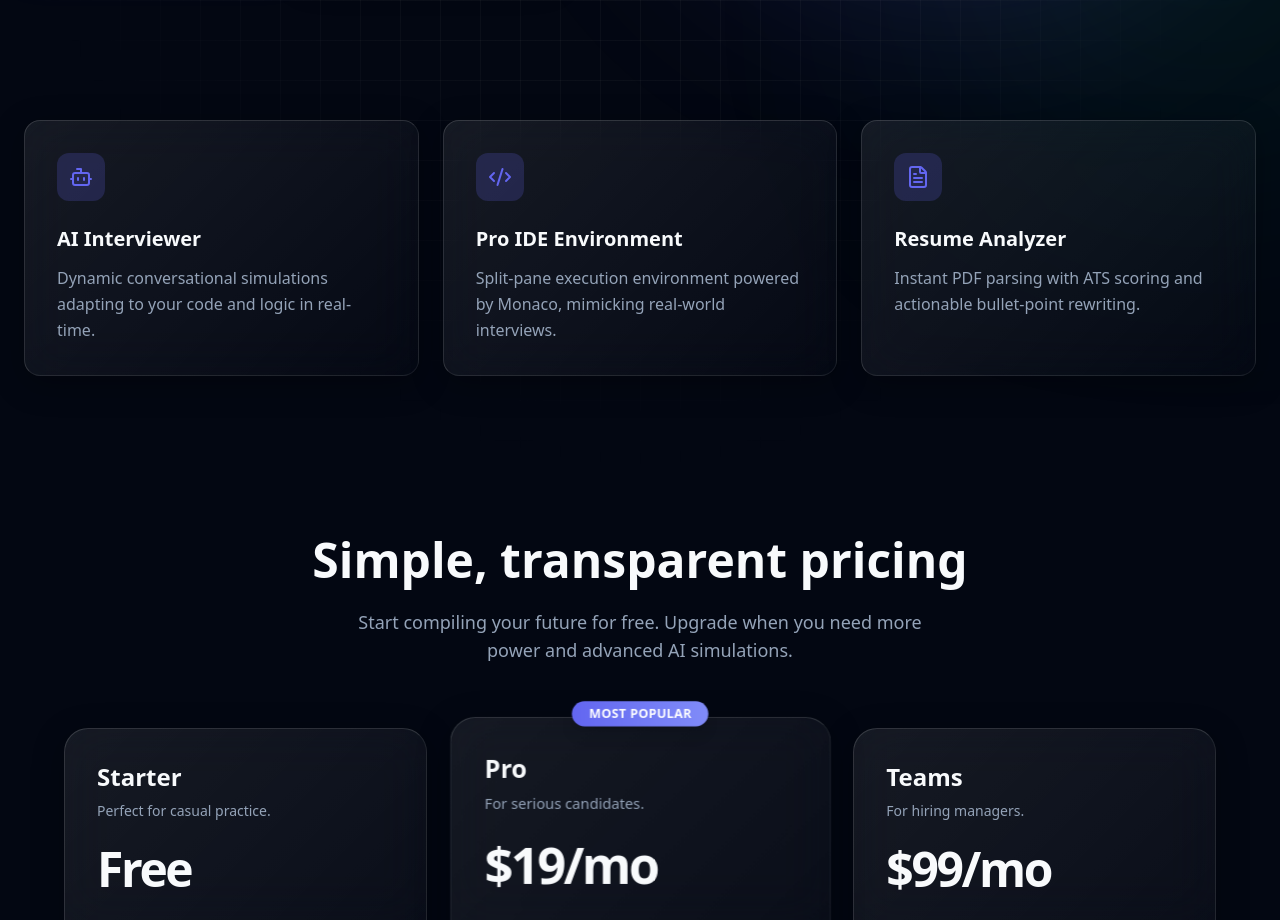
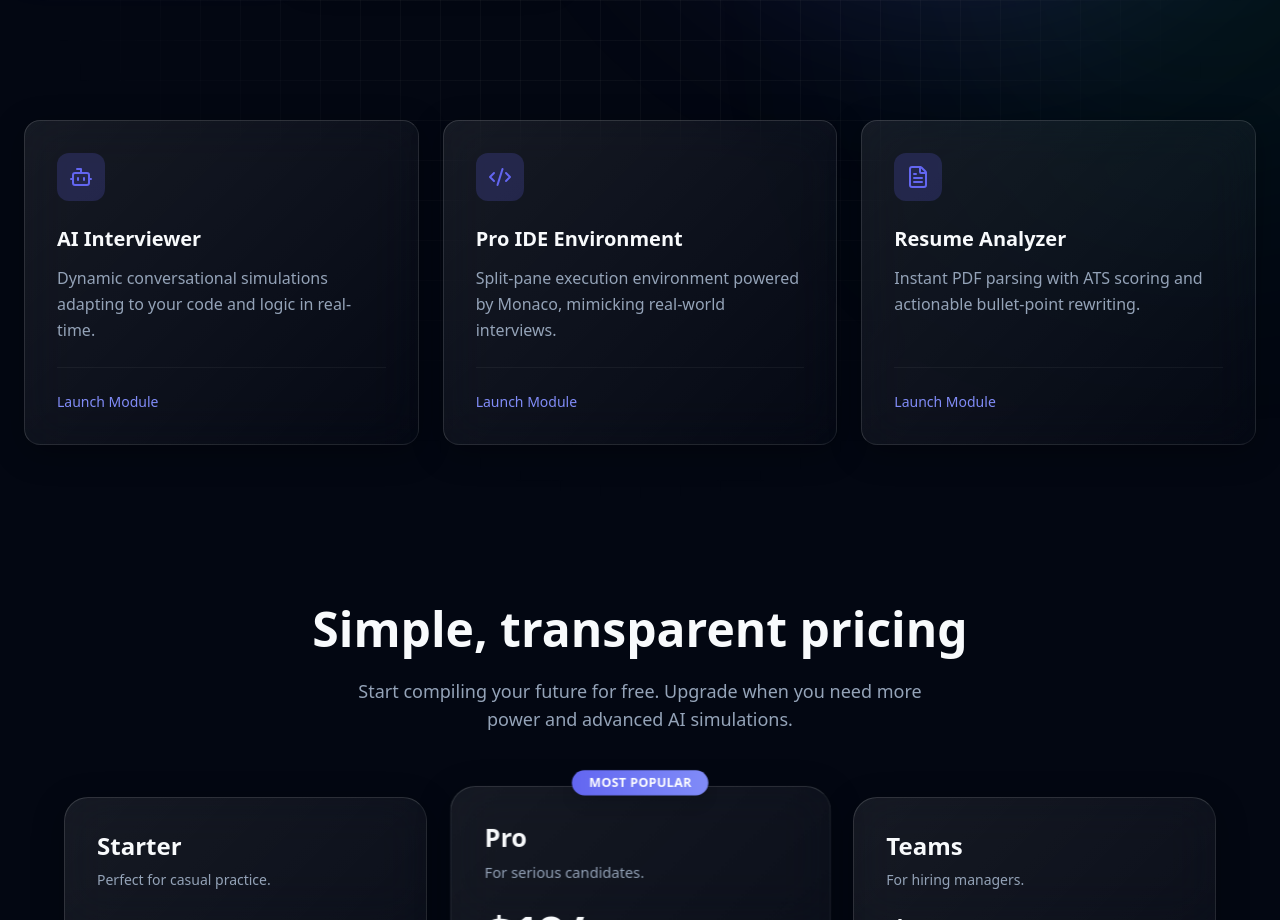
Before and after one commit to Abhijeet-kumar-04/Compile-Hire, a Next.js app in the folder client/: page / in a window 1280 px wide. Shown: the part 800-1720 px from the top of the page. Built offline with nearby package versions, Linux system fonts and the light colour scheme; no server answers.

Commit message:
Refactor feature cards layout and add mechanical click sound to GlitchLink

```diff
--- a/client/src/app/page.tsx
+++ b/client/src/app/page.tsx
@@ -137,14 +137,19 @@ export default function Home() {
               whileInView={{ opacity: 1, y: 0 }}
               viewport={{ once: true, margin: "-50px" }}
               transition={{ duration: 0.6, delay: i * 0.1 }}
-              className="glass-panel p-8 rounded-2xl hover:-translate-y-1 transition-transform cursor-pointer"
-              onClick={() => toast.info(`${feature.title} details are coming soon!`)}
+              className="glass-panel p-8 rounded-2xl flex flex-col hover:-translate-y-1 transition-transform h-full"
             >
               <div className="w-12 h-12 rounded-xl bg-indigo-glow/20 flex items-center justify-center mb-6 text-indigo-glow">
                 <feature.icon size={24} />
               </div>
               <h3 className="text-xl font-bold mb-3">{feature.title}</h3>
-              <p className="text-coolgray leading-relaxed">{feature.desc}</p>
+              <p className="text-coolgray leading-relaxed flex-grow mb-6">{feature.desc}</p>
+
+              <div className="mt-auto pt-6 border-t border-white/5">
+                <GlitchLink text="Launch Module" className="text-indigo-light hover:text-white font-medium text-sm flex items-center transition-colors">
+                  Launch Module
+                </GlitchLink>
+              </div>
             </motion.div>
           ))}
         </div>
--- a/client/src/components/GlitchLink.tsx
+++ b/client/src/components/GlitchLink.tsx
@@ -57,10 +57,38 @@ export default function GlitchLink({ text, className = "", children }: GlitchLin
     }, 30);
   };
 
+  const playClickSound = () => {
+    try {
+      const AudioContext = window.AudioContext || (window as any).webkitAudioContext;
+      if (!AudioContext) return;
+
+      const ctx = new AudioContext();
+      const osc = ctx.createOscillator();
+      const gain = ctx.createGain();
+
+      // Short, mechanical 'thwack' or 'click'
+      osc.type = 'square';
+      osc.frequency.setValueAtTime(150, ctx.currentTime);
+      osc.frequency.exponentialRampToValueAtTime(40, ctx.currentTime + 0.05);
+
+      gain.gain.setValueAtTime(0.05, ctx.currentTime); // very low volume
+      gain.gain.exponentialRampToValueAtTime(0.001, ctx.currentTime + 0.05);
+
+      osc.connect(gain);
+      gain.connect(ctx.destination);
+
+      osc.start();
+      osc.stop(ctx.currentTime + 0.05);
+    } catch (e) {
+      // Browser autoplay policy might block this initially, just fail silently
+    }
+  };
+
   const handleClick = (e: React.MouseEvent) => {
     e.preventDefault();
     if (isGlitching) return; // Prevent spam clicking
 
+    playClickSound();
     setIsGlitching(true);
 
     // Scramble to target message
```
